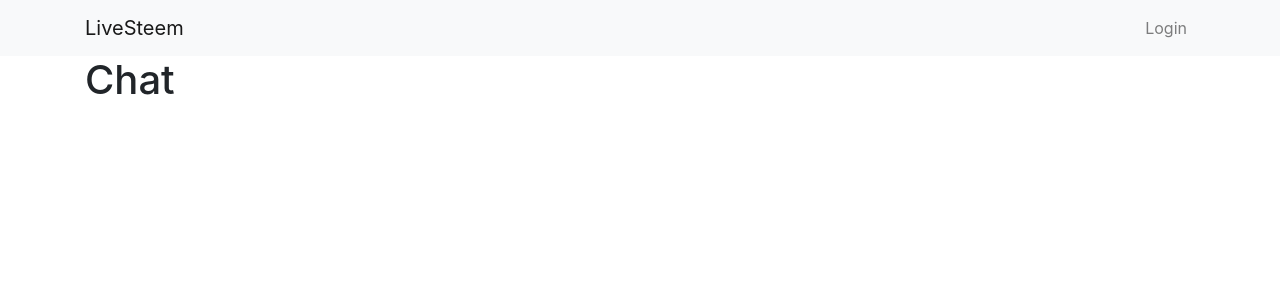
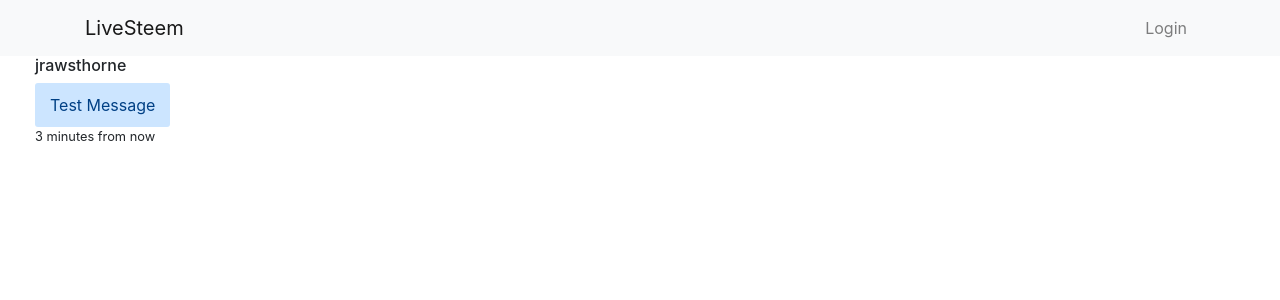
Before and after one commit to jrawsthorne/livesteem, a Next.js app: page / in a window 1280 px wide. Shown: the top 300 px of the page. Built offline with nearby package versions, Linux system fonts and the light colour scheme.

Commit message:
Fix styled components ssr, messages styles

```diff
--- /dev/null
+++ b/components/Message.js
@@ -0,0 +1,14 @@
+import TimeAgo from "react-timeago";
+import { StyledMessage } from "./ui/Message";
+
+export default ({ message }) => {
+  return (
+    <StyledMessage>
+      <h6>{message.author.name}</h6>
+      <p>{message.body}</p>
+      <small>
+        <TimeAgo date={message.created_at} />
+      </small>
+    </StyledMessage>
+  );
+};
--- /dev/null
+++ b/components/ui/ChatLayout.js
@@ -0,0 +1,7 @@
+import styled from "styled-components";
+
+export default styled.div`
+  height: calc(100vh - 56px);
+  display: flex;
+  flex-direction: column;
+`;
--- /dev/null
+++ b/components/ui/Message.js
@@ -0,0 +1,28 @@
+import styled from "styled-components";
+
+export const Messages = styled.div`
+  display: flex;
+  flex-direction: column-reverse;
+  overflow-y: scroll;
+  padding: 0 20px 0 20px;
+`;
+
+export const StyledMessage = styled.div`
+  p {
+    background-color: #ddd;
+    border-radius: 3px;
+    padding: 10px 15px;
+    margin-bottom: 0;
+    color: #004085;
+    background-color: #cce5ff;
+    border-color: #b8daff;
+    display: inline-block;
+    flex-wrap: nowrap;
+    max-width: 100%;
+    word-wrap: break-word;
+  }
+  small {
+    display: block;
+  }
+  margin-bottom: 15px;
+`;
--- a/package.json
+++ b/package.json
@@ -6,12 +6,14 @@
   "license": "MIT",
   "dependencies": {
     "@zeit/next-css": "^1.0.1",
+    "babel-plugin-styled-components": "^1.10.0",
     "bootstrap": "^4.3.1",
     "dotenv": "^6.2.0",
     "next": "^8.0.3",
     "react": "^16.8.4",
     "react-bootstrap": "^1.0.0-beta.5",
     "react-dom": "^16.8.4",
+    "react-timeago": "^4.4.0",
     "styled-components": "^4.1.3"
   },
   "scripts": {
--- a/pages/index.js
+++ b/pages/index.js
@@ -1,9 +1,29 @@
 import Layout from "../components/Layout";
+import { Messages } from "../components/ui/Message";
+import ChatLayout from "../components/ui/ChatLayout";
+import Message from "../components/Message";
 
 export default function Chat() {
+  const messages = [
+    {
+      body: "Test Message",
+      author: {
+        name: "jrawsthorne",
+      },
+      created_at: "2019-03-11T20:10:00",
+      id: 1,
+    },
+  ];
+
   return (
-    <Layout>
-      <h1>Chat</h1>
+    <Layout fluid>
+      <ChatLayout>
+        <Messages>
+          {messages.map(message => (
+            <Message key={message.id} message={message} />
+          ))}
+        </Messages>
+      </ChatLayout>
     </Layout>
   );
 }
```
Also changed, not shown: .babelrc (added), 1 other file (tests, documents, lock files or other folders).
